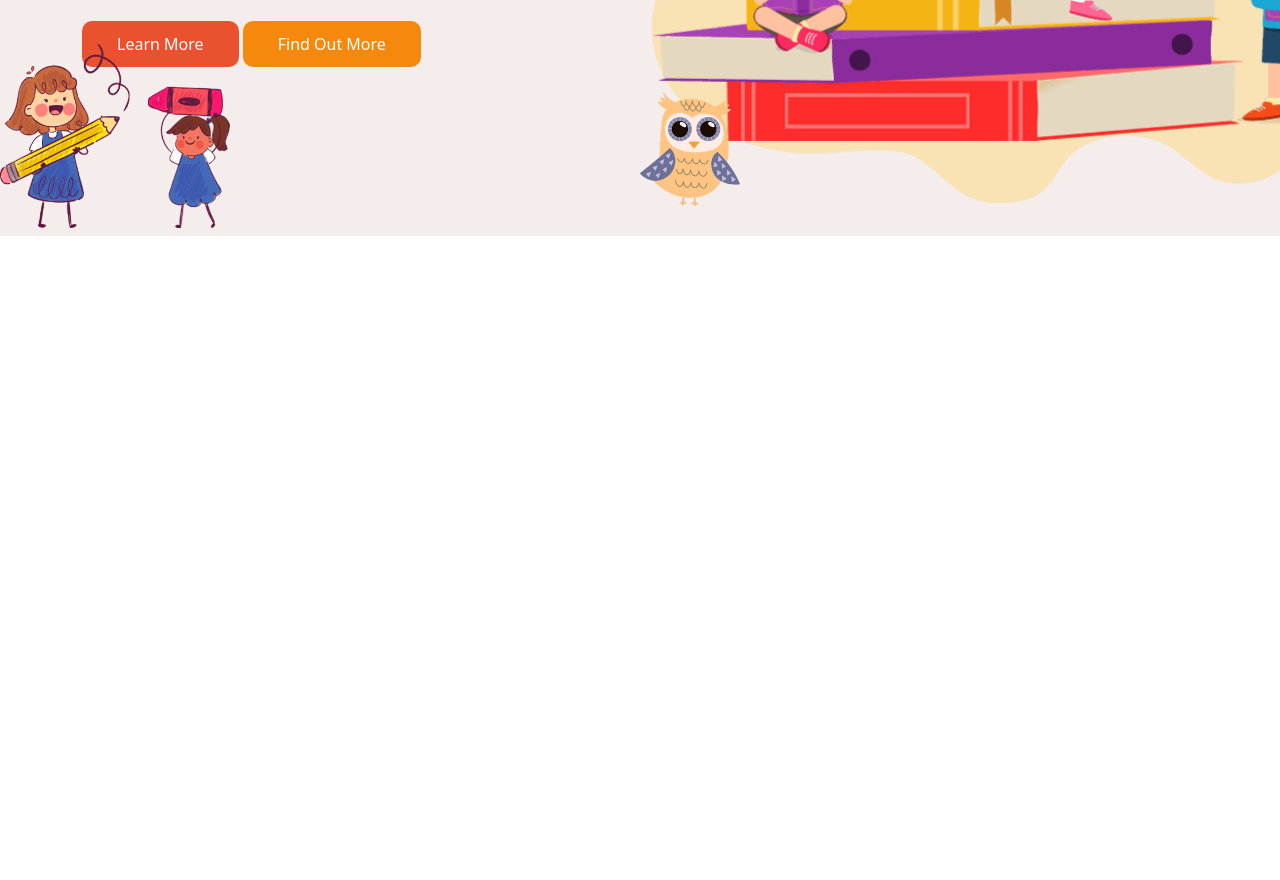
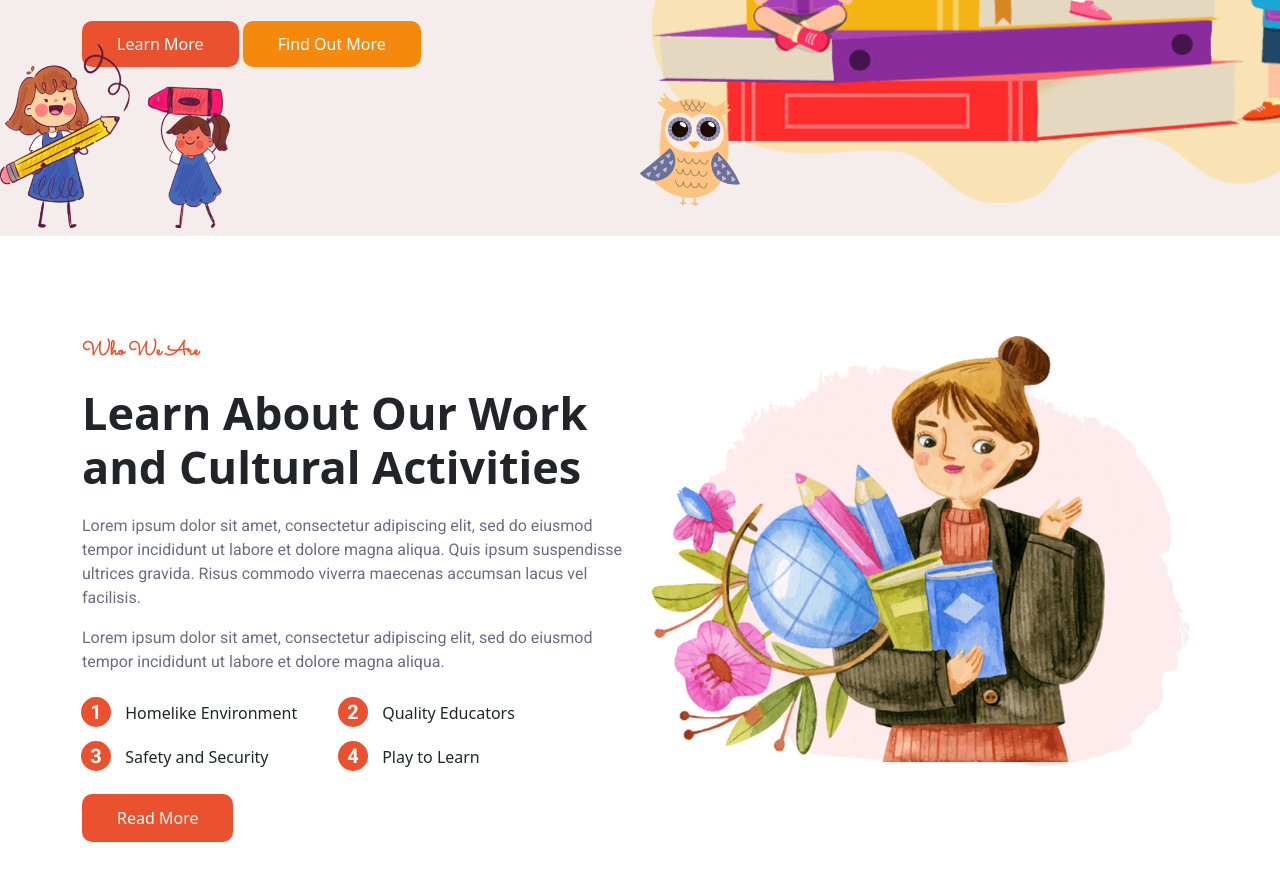
Before and after one commit to gwlay/end-project, a plain HTML site: page index.html in a window 1280 px wide. Shown: the part 548-1428 px from the top of the page. Before the commit the page ends 800 px from the top, so only its background shows below. Drawn offline with nearby package versions, Linux system fonts and the light colour scheme.

Commit message:
information section completed

```diff
--- a/assets/css/style.scss
+++ b/assets/css/style.scss
@@ -193,3 +193,76 @@ main{
         }
     }
 }
+
+#information-section{
+    padding-top: 100px;
+    padding-bottom: 100px;
+
+    .information{
+        span{
+            font-family: "Sacramento", cursive;
+            font-size: 20px;
+            color: #ea512e;
+            font-weight: 600;
+        }
+        h3{
+            font-size: 45px;
+            margin-top: 20px;
+            margin-bottom: 20px;
+            font-weight: 650;
+        }
+        p{
+            color: #6b6b84;
+            font-weight: 400;
+            font-size: 16px;
+            font-family: "Roboto", sans-serif;
+        }
+
+
+        .about-list {
+            display: flex;
+            flex-wrap: wrap;
+            list-style: none;
+            span{
+                font-family: "Roboto", sans-serif ;
+                color:#ffff;
+                background-color: #ea512e;
+                display: inline-block;
+                width: 30px;
+                height: 30px;
+                border-radius: 50%;
+                text-align: center;
+                margin-right: 10px;
+                margin-left: -40px;
+
+
+            }
+            li{
+                width: 50%;
+                padding: 7px;
+                font-weight: 500;
+            }
+
+    }
+    .button{
+        button{
+            padding: 12px 35px;
+            background-color: #ea512e;
+            text-decoration: none;
+            color: #fff;
+            border-radius: 10px;
+            font-size: 16px;
+            font-weight: 500;
+            border: none;
+        }
+    }
+}
+
+.img{
+    img{
+        width: 546px;
+    }
+}
+
+
+}
--- a/index.html
+++ b/index.html
@@ -1,14 +1,20 @@
 <!DOCTYPE html>
 <html lang="en">
   <head>
-    <meta charset="UTF-8">
-    <meta name="viewport" content="width=device-width, initial-scale=1.0">
-    <link rel="stylesheet" href="assets/css/style.css">
-    <link rel="preconnect" href="https://fonts.googleapis.com">
-<link rel="preconnect" href="https://fonts.gstatic.com" crossorigin>
-<link href="https://fonts.googleapis.com/css2?family=Archivo:ital,wght@0,100..900;1,100..900&family=Roboto:ital,wght@0,100;0,300;0,400;0,500;0,700;0,900;1,100;1,300;1,400;1,500;1,700;1,900&display=swap" rel="stylesheet">
-    <link href="https://cdn.jsdelivr.net/npm/bootstrap@5.3.3/dist/css/bootstrap.min.css" rel="stylesheet" integrity="sha384-QWTKZyjpPEjISv5WaRU9OFeRpok6YctnYmDr5pNlyT2bRjXh0JMhjY6hW+ALEwIH" crossorigin="anonymous">
-    <link rel="stylesheet" href="https://cdnjs.cloudflare.com/ajax/libs/font-awesome/6.5.2/css/all.min.css" integrity="sha512-SnH5WK+bZxgPHs44uWIX+LLJAJ9/2PkPKZ5QiAj6Ta86w+fsb2TkcmfRyVX3pBnMFcV7oQPJkl9QevSCWr3W6A==" crossorigin="anonymous" referrerpolicy="no-referrer" />
+    <meta charset="UTF-8" />
+    <meta name="viewport" content="width=device-width, initial-scale=1.0" />
+    <link rel="stylesheet" href="assets/css/style.css" />
+    <link rel="preconnect" href="https://fonts.googleapis.com" />
+    <link rel="preconnect" href="https://fonts.gstatic.com" crossorigin />
+    <link rel="preconnect" href="https://fonts.googleapis.com" />
+    <link rel="preconnect" href="https://fonts.gstatic.com" crossorigin />
+    <link rel="preconnect" href="https://fonts.googleapis.com" />
+    <link rel="preconnect" href="https://fonts.gstatic.com" crossorigin />
+    <link href="https://fonts.googleapis.com/css2?family=Archivo:ital,wght@0,100..900;1,100..900&family=Catamaran:wght@100..900&family=Roboto:ital,wght@0,100;0,300;0,400;0,500;0,700;0,900;1,100;1,300;1,400;1,500;1,700;1,900&family=Sacramento&display=swap" rel="stylesheet"/>
+    <link href="https://fonts.googleapis.com/css2?family=Archivo:ital,wght@0,100..900;1,100..900&family=Catamaran:wght@100..900&family=Roboto:ital,wght@0,100;0,300;0,400;0,500;0,700;0,900;1,100;1,300;1,400;1,500;1,700;1,900&family=Sacramento&display=swap" rel="stylesheet"/>
+    <link href="https://fonts.googleapis.com/css2?family=Archivo:ital,wght@0,100..900;1,100..900&family=Roboto:ital,wght@0,100;0,300;0,400;0,500;0,700;0,900;1,100;1,300;1,400;1,500;1,700;1,900&display=swap" rel="stylesheet"/>
+    <link href="https://cdn.jsdelivr.net/npm/bootstrap@5.3.3/dist/css/bootstrap.min.css" rel="stylesheet" integrity="sha384-QWTKZyjpPEjISv5WaRU9OFeRpok6YctnYmDr5pNlyT2bRjXh0JMhjY6hW+ALEwIH" crossorigin="anonymous"/>
+    <link rel="stylesheet" href="https://cdnjs.cloudflare.com/ajax/libs/font-awesome/6.5.2/css/all.min.css" integrity="sha512-SnH5WK+bZxgPHs44uWIX+LLJAJ9/2PkPKZ5QiAj6Ta86w+fsb2TkcmfRyVX3pBnMFcV7oQPJkl9QevSCWr3W6A==" crossorigin="anonymous" referrerpolicy="no-referrer"/>
     <title>Document</title>
   </head>
   <body>
@@ -16,11 +22,15 @@
       <div class="container">
         <div class="header">
           <div class="logo">
-                    <img src="assets/images/logo.png" alt="">
+            <img src="assets/images/logo.png" alt="" />
           </div>
           <nav class="links">
             <ul class="dropdown">
-                        <li><a href="" class="home">Home<i class="fa-solid fa-chevron-down"></i></a></li>
+              <li>
+                <a href="" class="home"
+                  >Home<i class="fa-solid fa-chevron-down"></i
+                ></a>
+              </li>
               <ul class="dropdown-content">
                 <li><a href="">Home One</a></li>
                 <li><a href="" class="main">Home Two</a></li>
@@ -34,7 +44,9 @@
               </ul>
             </ul>
             <ul class="dropdown">
-                        <li><a href="">Pages<i class="fa-solid fa-chevron-down"></i></a></li>
+              <li>
+                <a href="">Pages<i class="fa-solid fa-chevron-down"></i></a>
+              </li>
               <ul class="dropdown-content">
                 <li><a href="">About</a></li>
                 <li><a href="">Gallery</a></li>
@@ -52,28 +64,36 @@
               </ul>
             </ul>
             <ul class="dropdown">
-                        <li><a href="">Teacher<i class="fa-solid fa-chevron-down"></i></a></li>
+              <li>
+                <a href="">Teacher<i class="fa-solid fa-chevron-down"></i></a>
+              </li>
               <ul class="dropdown-content">
                 <li><a href="">Teacher</a></li>
                 <li><a href="">Teacher Details</a></li>
               </ul>
             </ul>
             <ul class="dropdown">
-                        <li><a href="">Event<i class="fa-solid fa-chevron-down"></i></a></li>
+              <li>
+                <a href="">Event<i class="fa-solid fa-chevron-down"></i></a>
+              </li>
               <ul class="dropdown-content">
                 <li><a href="">Event</a></li>
                 <li><a href="">Event Details</a></li>
               </ul>
             </ul>
             <ul class="dropdown">
-                        <li><a href="">Class<i class="fa-solid fa-chevron-down"></i></a></li>
+              <li>
+                <a href="">Class<i class="fa-solid fa-chevron-down"></i></a>
+              </li>
               <ul class="dropdown-content">
                 <li><a href="">Class</a></li>
                 <li><a href="">Class Details</a></li>
               </ul>
             </ul>
             <ul class="dropdown">
-                        <li><a href="">Blog<i class="fa-solid fa-chevron-down"></i></a></li>
+              <li>
+                <a href="">Blog<i class="fa-solid fa-chevron-down"></i></a>
+              </li>
               <ul class="dropdown-content">
                 <li><a href="">Blog</a></li>
                 <li><a href="">Blog Details</a></li>
@@ -88,7 +108,6 @@
 
             <div>
               <button class="btn">Button</button>
-
             </div>
           </div>
         </div>
@@ -103,7 +122,12 @@
               <div class="left-part">
                 <span>Play,Learn and Grow</span>
                 <h1>We are a Childcare Professional</h1>
-                            <p>Lorem ipsum dolor sit amet, consectetur adipiscing elit, sed do eiusmod tempor incididunt ut labore et dolore magna aliqua. Quis ipsum suspendisse ultrices gravida. Risus commodo viverra maecenas accumsan lacus vel facilisis.</p>
+                <p>
+                  Lorem ipsum dolor sit amet, consectetur adipiscing elit, sed
+                  do eiusmod tempor incididunt ut labore et dolore magna aliqua.
+                  Quis ipsum suspendisse ultrices gravida. Risus commodo viverra
+                  maecenas accumsan lacus vel facilisis.
+                </p>
                 <div class="buttons">
                   <a href="" class="learn">Learn More</a>
                   <a href="" class="find">Find Out More</a>
@@ -112,18 +136,72 @@
             </div>
             <div class="col-6">
               <div class="image">
-                            <img class="first-img" src="assets/images/main-banner-1.png" alt="">
+                <img
+                  class="first-img"
+                  src="assets/images/main-banner-1.png"
+                  alt=""
+                />
                 <div class="background-img">
-                                <img src="assets/images/main-banner-shape-1.png" alt="">
+                  <img src="assets/images/main-banner-shape-1.png" alt="" />
                 </div>
               </div>
             </div>
           </div>
           <div class="images">
-                    <img src="assets/images/banner-shape-2.png" alt="">
-                    <img class="shape" src="assets/images/banner-shape-5.png" alt="">
-                    <img class="img" src="assets/images/banner-shape-6.png" alt="">
-                    <img src="assets/images/banner-shape-4.png" alt="" class="owl">
+            <img src="assets/images/banner-shape-2.png" alt="" />
+            <img class="shape" src="assets/images/banner-shape-5.png" alt="" />
+            <img class="img" src="assets/images/banner-shape-6.png" alt="" />
+            <img src="assets/images/banner-shape-4.png" alt="" class="owl" />
+          </div>
+        </div>
+      </section>
+
+      <section id="information-section">
+        <div class="container">
+          <div class="row">
+            <div class="col-6">
+              <div class="information">
+                <span>Who We Are</span>
+                <h3>Learn About Our Work and Cultural Activities</h3>
+                <p>
+                  Lorem ipsum dolor sit amet, consectetur adipiscing elit, sed
+                  do eiusmod tempor incididunt ut labore et dolore magna aliqua.
+                  Quis ipsum suspendisse ultrices gravida. Risus commodo viverra
+                  maecenas accumsan lacus vel facilisis.
+                </p>
+                <p>
+                  Lorem ipsum dolor sit amet, consectetur adipiscing elit, sed
+                  do eiusmod tempor incididunt ut labore et dolore magna aliqua.
+                </p>
+
+                <ul class="about-list">
+                  <li>
+                    <span>1</span>
+                    Homelike Environment
+                  </li>
+                  <li>
+                    <span>2</span>
+                    Quality Educators
+                  </li>
+                  <li>
+                    <span>3</span>
+                    Safety and Security
+                  </li>
+                  <li>
+                    <span>4</span>
+                    Play to Learn
+                  </li>
+                </ul>
+                <div class="button">
+                  <button>Read More</button>
+                </div>
+              </div>
+            </div>
+            <div class="col-6">
+              <div class="img">
+                <img src="assets/images/who-we-are-2.png" alt="" />
+              </div>
+            </div>
           </div>
         </div>
       </section>
```
Also changed, not shown: assets/css/style.css, assets/images/who-we-are-2.png (added), 1 other file. Lines whose indentation alone changed are shown as unchanged.
